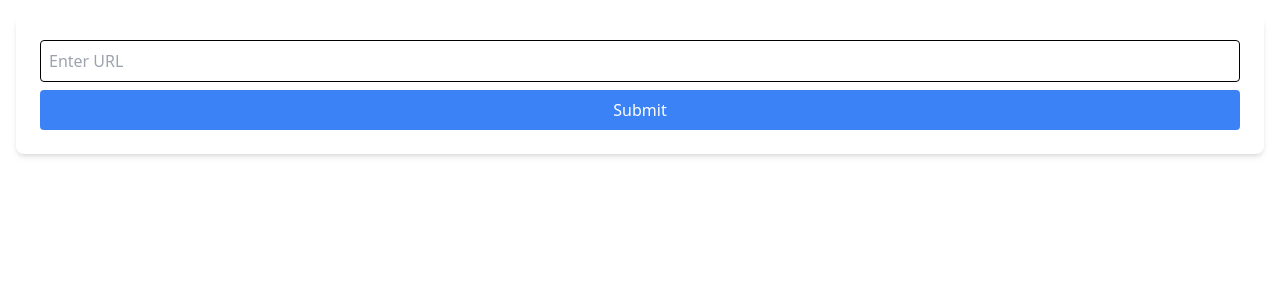
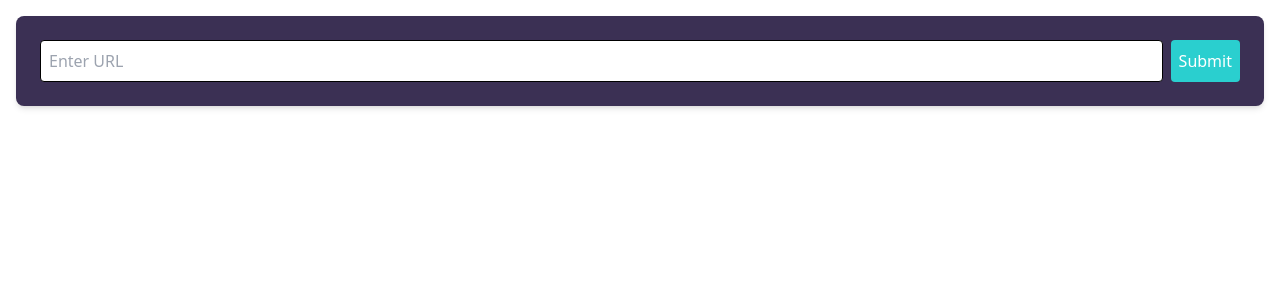
Before and after one commit to hinalilukhi/landing_page_vue_js, a Vue app: page / in a window 1280 px wide. Shown: the top 300 px of the page. Built offline with nearby package versions, Linux system fonts and the light colour scheme.

Commit message:
updating LinkList and input form for implementing style

```diff
--- a/src/components/InputForm.vue
+++ b/src/components/InputForm.vue
@@ -1,18 +1,16 @@
 <template>
-  <div class="bg-white p-6 rounded-lg shadow-md">
-    <form @submit.prevent="submitUrl">
-      <div class="flex flex-col">
+  <div class="bg-darkViolet p-6 rounded-lg shadow-md">
+    <form @submit.prevent="submitUrl" class="flex flex-col md:flex-row">
       <input
         type="text"
         v-model="url"
         placeholder="Enter URL"
-          class="p-2 border rounded mb-2"
+        class="p-2 border rounded mb-2 md:mb-0 md:mr-2 flex-1"
       />
-        <button class="bg-blue-500 text-white p-2 rounded" type="submit">
+      <button class="bg-cyan text-white p-2 rounded" type="submit">
         Submit
       </button>
-        <p v-if="error" class="text-red-500 mt-2">{{ error }}</p>
-      </div>
+      <p v-if="error" class="text-red mt-2 md:mt-0 md:ml-2">{{ error }}</p>
     </form>
   </div>
 </template>
@@ -38,3 +36,6 @@ export default {
   }
 }
 </script>
+
+<style scoped>
+</style>
--- a/src/components/LinkList.vue
+++ b/src/components/LinkList.vue
@@ -5,8 +5,8 @@
       :key="index"
       class="bg-white p-4 rounded shadow mb-2 flex justify-between items-center"
     >
-      <span>{{ link }}</span>
-      <button @click="copyToClipboard(link)" class="bg-blue-500 text-white p-2 rounded">
+      <span class="font-poppins text-body">{{ link }}</span>
+      <button @click="copyToClipboard(link)" class="bg-cyan text-white p-2 rounded">
         Copy
       </button>
     </div>
```
Lines whose indentation alone changed are shown as unchanged.
